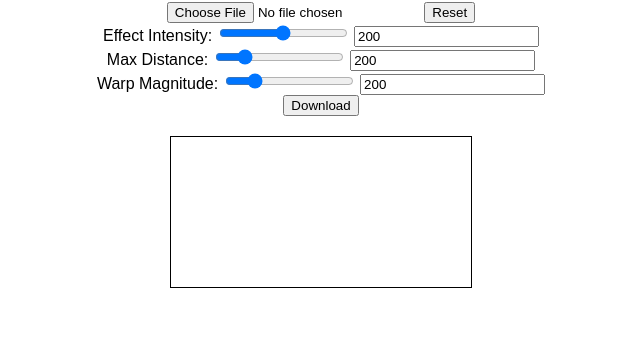
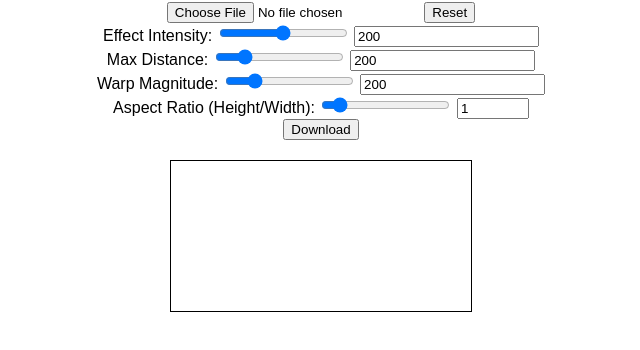
Before and after one commit to sarbecovirus/brainletify, a plain HTML site: page index.html in a window 1280 px wide. Shown: the part 106-456 px from the top of the page, without its empty margins (319-959 px from the left). Drawn offline with Linux system fonts and the light colour scheme.

Commit message:
Add warp ratio

```diff
--- a/index.html
+++ b/index.html
@@ -36,6 +36,10 @@
         <input type="range" id="warpMagSlider" name="warpMagSlider" min="0" max="1000" value="200">
         <input type="number" id="warpMagInput" name="warpMagInput" min="0" value="200">
         <br>
+        <label for="aspectRatio">Aspect Ratio (Height/Width):</label>
+        <input type="range" id="aspectRatioSlider" name="aspectRatioSlider" min="0.1" max="10" step="0.1" value="1">
+        <input type="number" id="aspectRatioInput" name="aspectRatioInput" min="0.1" max="10" step="0.1" value="1">
+        <br>
         <button onclick="downloadImage()">Download</button>
     </div>
     <canvas id="imageCanvas"></canvas>
```
